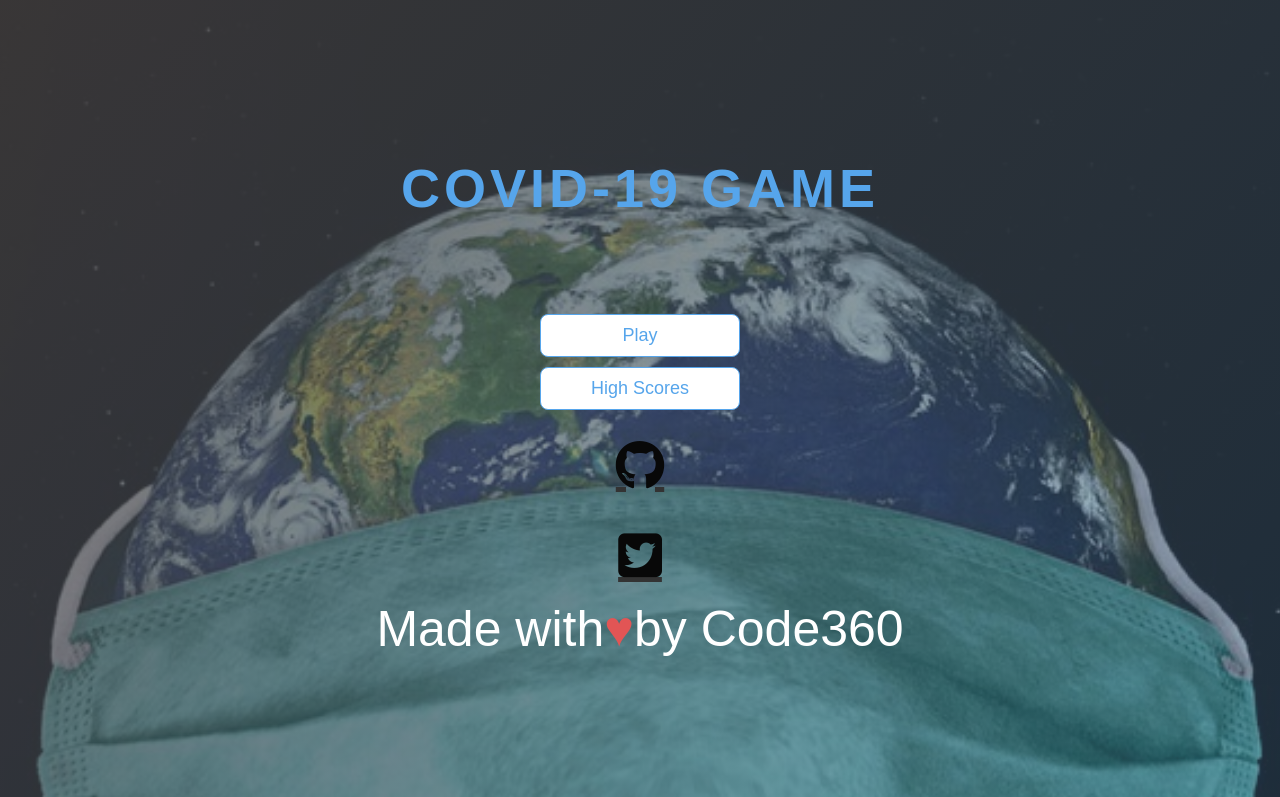
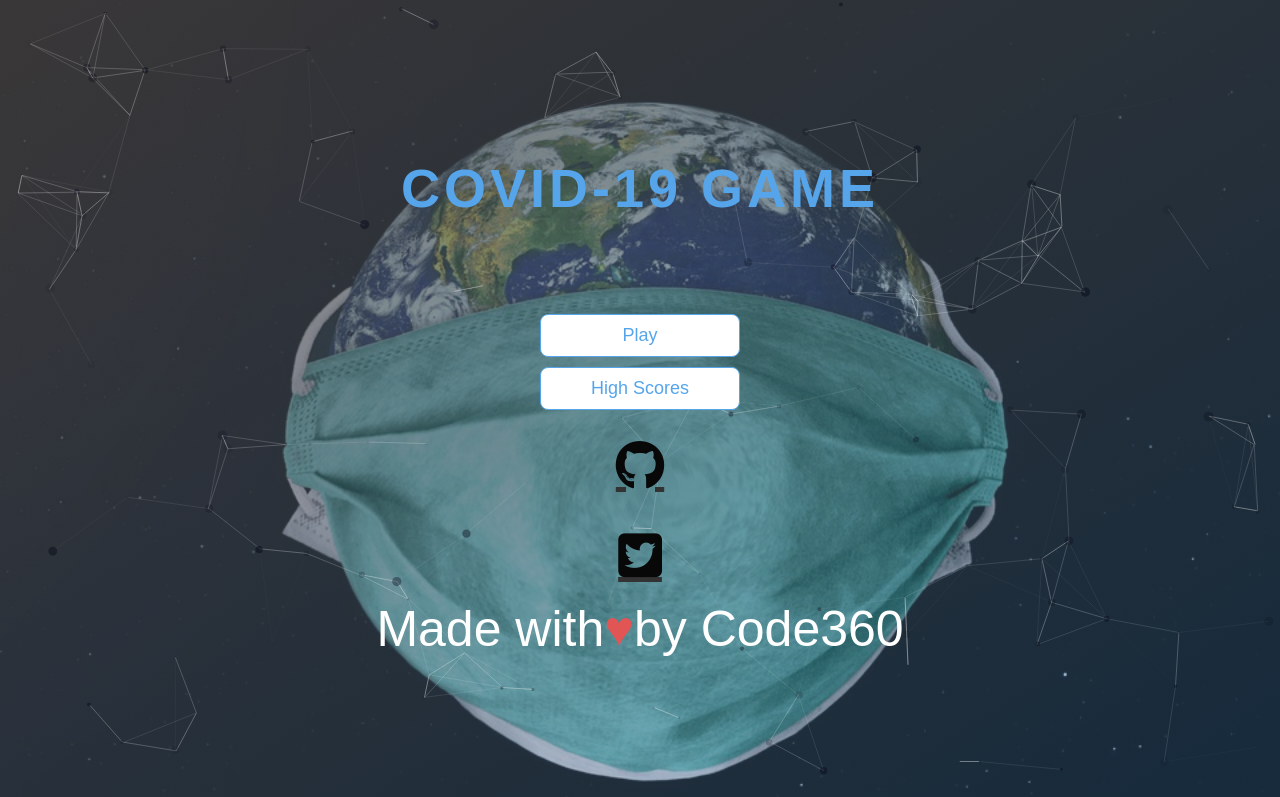
Before and after one commit to EastCartel/Full-Covid19-Game, a plain HTML site: page index.html in a window 1280 px wide. Shown: the top 797 px of the page. Drawn offline with nearby package versions, Linux system fonts and the light colour scheme.

Commit message:
Fix particle-js display

```diff
--- a/css/app.css
+++ b/css/app.css
@@ -260,12 +260,29 @@ input:placeholder {
 
 
  /* particles */
+#home a {
+    z-index: 1;
+}
+
  .fab {
     padding: 20px;
     font-size: 50px;
     width: 50px;
     text-align: center;
     text-decoration: none;
+  }
+
+  #particles-js {
+    position: fixed;
+    width: 100%;
+    height: 100%;
+    z-index: 0;
+    top: 0px;
+    left: 0px;
+    background-image: url('');
+    background-size: cover;
+    background-position: 50% 50%;
+    background-repeat: no-repeat;
   }
 
   /* Add a hover effect if you want */
--- a/index.html
+++ b/index.html
@@ -10,7 +10,8 @@
     <link rel="stylesheet" href="css/app.css">
 </head>
 <body>
-    <div id="particles-js">
+    <div id="particles-js"> </div>
+
     <div id="home" class="flex-column flex-center">
         <a class="a" href="#" style="margin-bottom: 3rem;">
             <span></span>
@@ -20,14 +21,11 @@
             <h1 id="title">Covid-19 Game</h1>
         </a>
         <a id="home-btn" class="btn" href="/game.html">Play</a>
-            <a class="btn" href="/highscore.html">High Scores</a>
+        <a id="score-btn" class="btn" href="/highscore.html">High Scores</a>
         <a href="https://github.com/EastCartel"><i class="fab fa-github"></i></a>
         <a href="https://twitter.com/code360academy"><i class="fab fa-twitter-square"></i></a>
         <p id="love" class="love">Made with  <span style="color: #e25555;">&#9829;</span> by Code360</p>
 
-
-
-        </div>
 
 
     </div>
```
Lines whose indentation alone changed are shown as unchanged.
